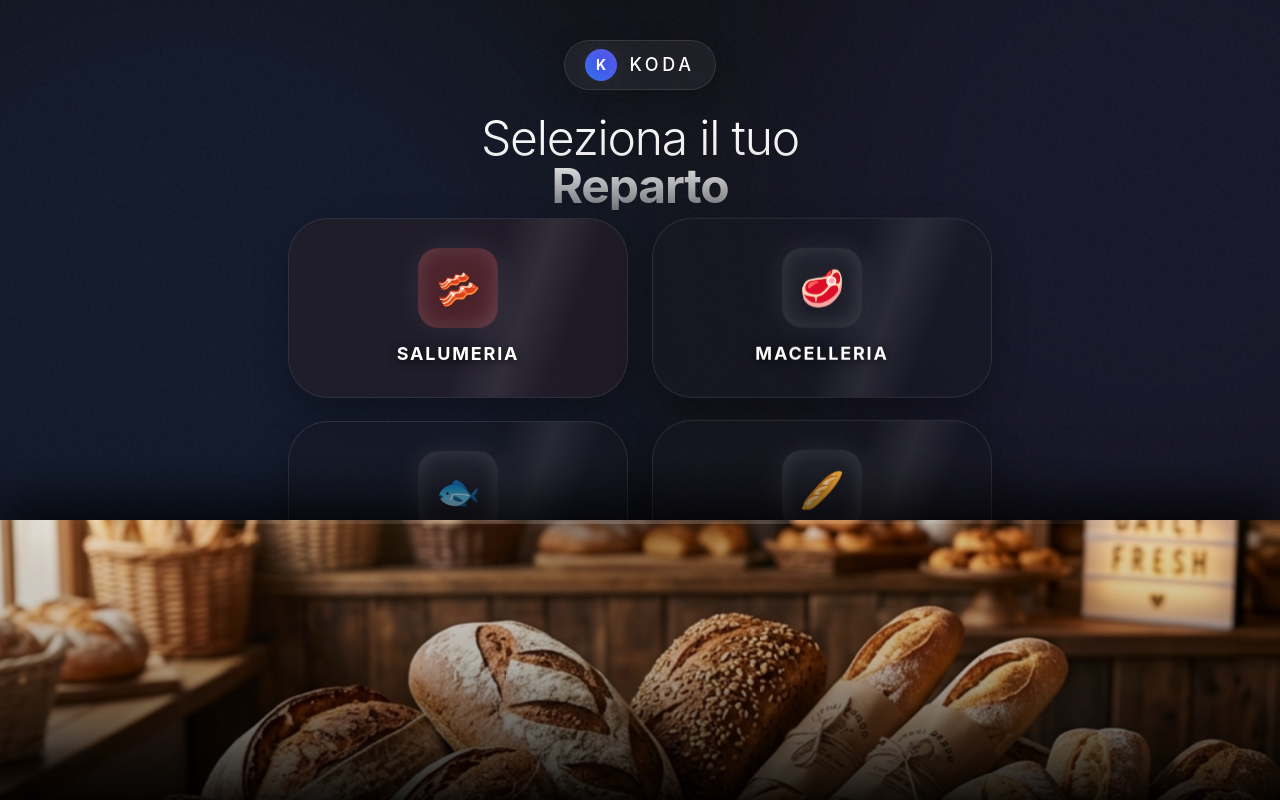
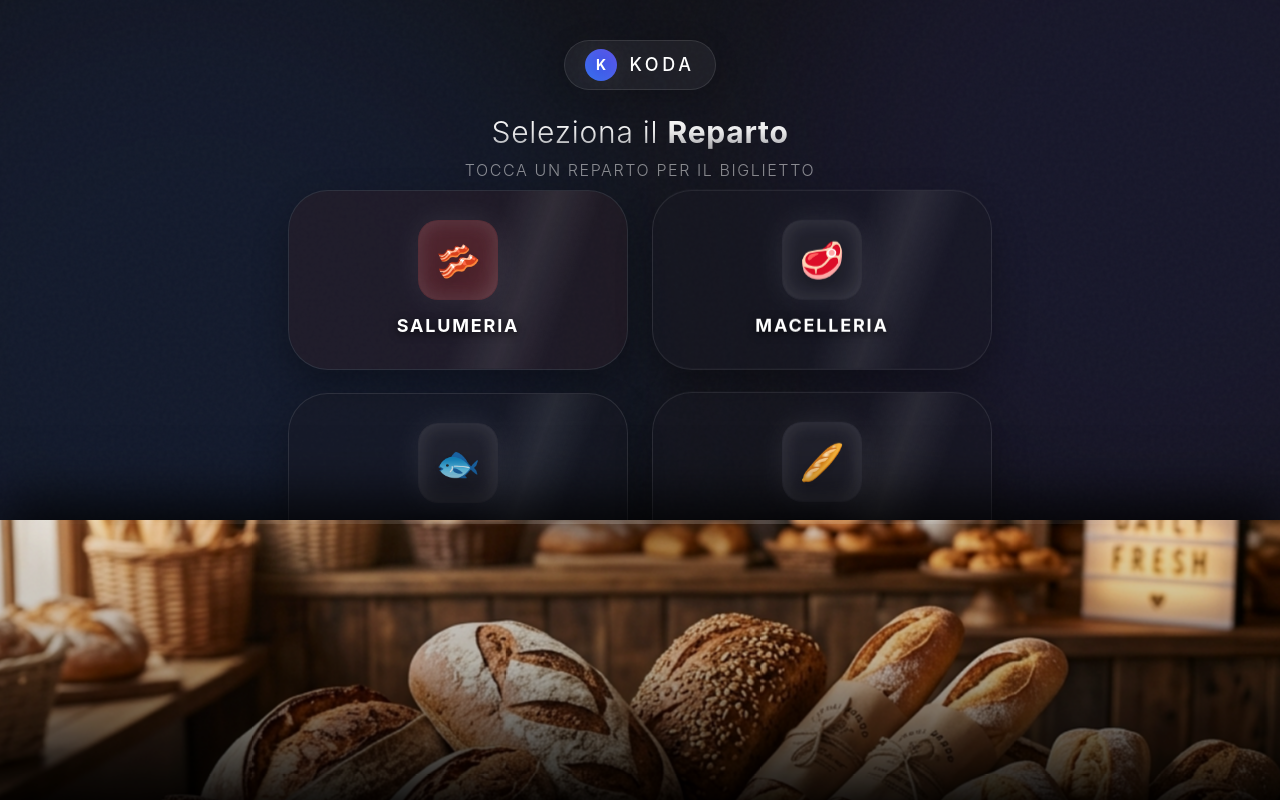
Before and after one commit to rivmafidgo-cloud/KODA, an Angular app in the folder koda-frontend/: page / in a window 1280 px wide. Built offline with nearby package versions, Linux system fonts and the light colour scheme.

Commit message:
resize Seleziona il reparto

```diff
--- a/koda-frontend/src/app/pages/home/home.html
+++ b/koda-frontend/src/app/pages/home/home.html
@@ -20,9 +20,12 @@
         <span class="text-white text-lg font-medium tracking-[0.2em] uppercase">Koda</span>
       </div>
 
-      <h2 class="text-transparent bg-clip-text bg-gradient-to-b from-white via-white/90 to-white/40 text-4xl md:text-5xl font-light text-center px-4 leading-tight tracking-tight">
-        Seleziona il tuo <br/><span class="font-bold">Reparto</span>
+      <h2 class="text-transparent bg-clip-text bg-gradient-to-b from-white via-white/90 to-white/60 text-2xl md:text-3xl font-light text-center px-4 leading-tight tracking-wide mb-2">
+        Seleziona il <span class="font-bold">Reparto</span>
       </h2>
+      <p class="text-white/50 text-sm md:text-base font-light text-center px-4 tracking-widest uppercase">
+        Tocca un reparto per il biglietto
+      </p>
     </div>
 
     <!-- Departments Dynamic Grid -->
```
